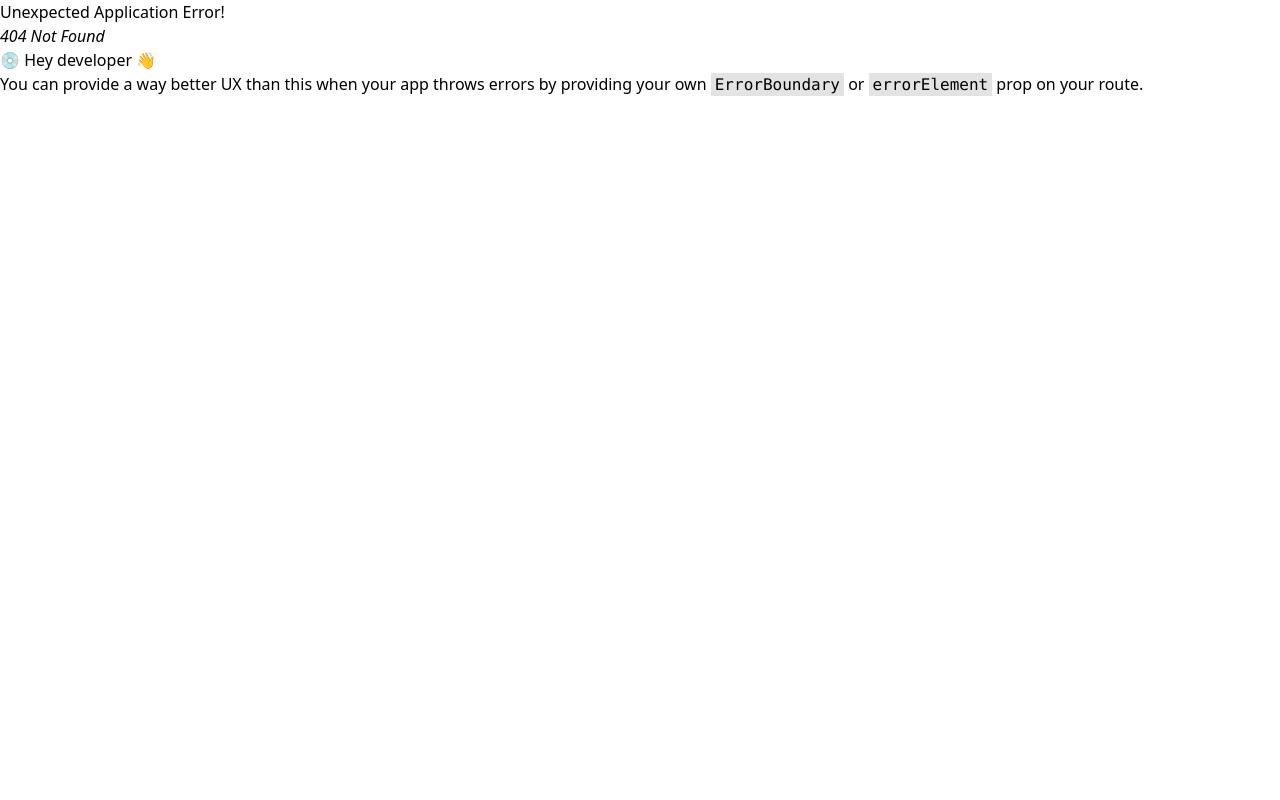
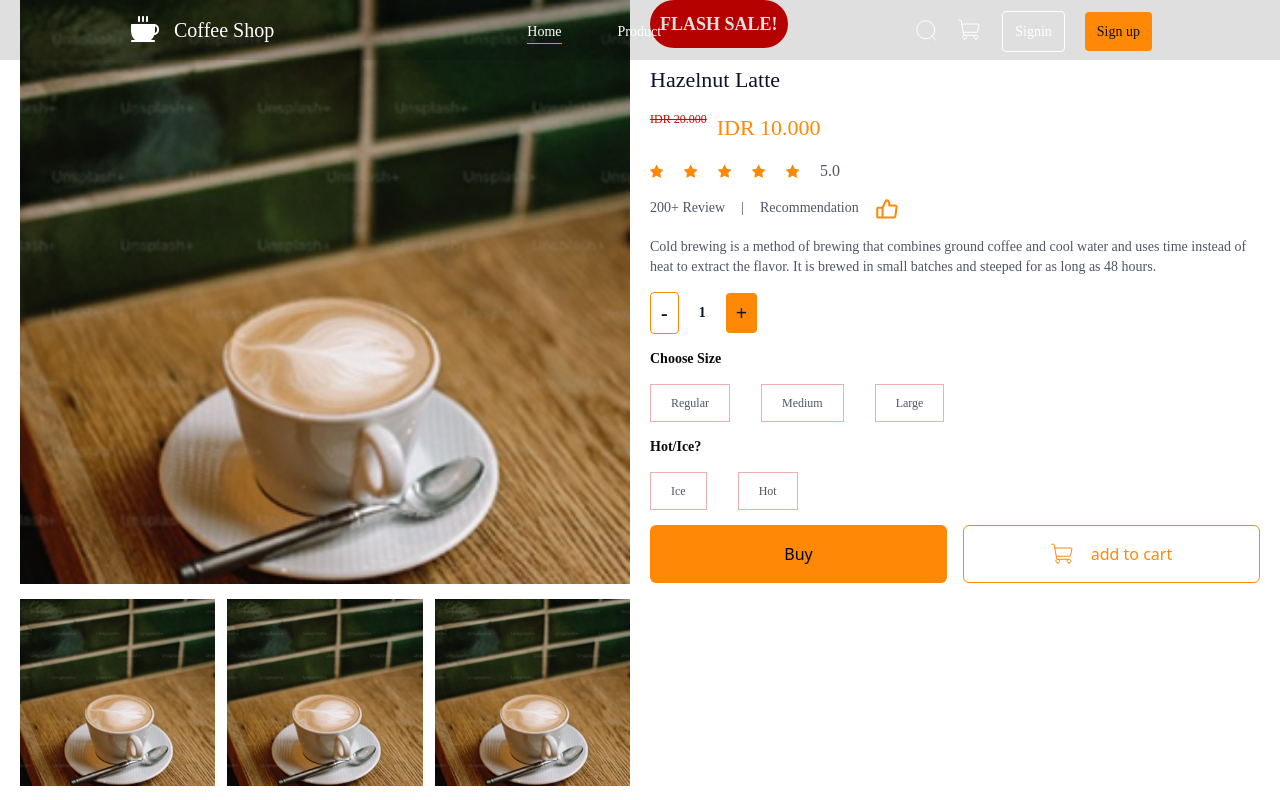
Before and after one commit to adityabastyas/koda-b6-react, a React (Vite) app: page /detail-product in a window 1280 px wide. Before the commit this address had no page. Shown: the top 800 px of the page. Built offline with nearby package versions, Linux system fonts and the light colour scheme.

Commit message:
feat: add new structur detail product and styling

```diff
--- a/src/App.jsx
+++ b/src/App.jsx
@@ -5,6 +5,8 @@ import Home from "./pages/Home";
 import { createBrowserRouter, RouterProvider } from "react-router-dom";
 import AppLayout from "./components/AppLayout";
 import Products from "./pages/Products";
+import DetailProduct from "./pages/DetailProduct";
+
 const router = createBrowserRouter([
   {
     element: <AppLayout />,
@@ -16,6 +18,10 @@ const router = createBrowserRouter([
       {
         path: "/products",
         element: <Products />,
+      },
+      {
+        path: "/detail-product",
+        element: <DetailProduct />,
       },
     ],
   },
--- /dev/null
+++ b/src/pages/DetailProduct.jsx
@@ -0,0 +1,165 @@
+import React from "react";
+import Button from "../components/Button";
+
+function DetailProduct() {
+  return (
+    <section className='flex flex-col md:flex-row w-full px-5 md:gap-5'>
+      {/* Image Gallery */}
+      <div className='flex flex-col gap-[15px] md:w-1/2'>
+        <img
+          src='src/assets/img/image-31.png'
+          alt='Main product image coffe'
+          className='w-full h-auto block'
+        />
+        <div className='flex w-full gap-3'>
+          <img
+            src='src/assets/img/image-31.png'
+            alt='Thumbnail 1 product coffe'
+            className='flex-1 min-w-0'
+          />
+          <img
+            src='src/assets/img/image-31.png'
+            alt='Thumbnail 2 product coffe'
+            className='flex-1 min-w-0'
+          />
+          <img
+            src='src/assets/img/image-31.png'
+            alt='Thumbnail 3 product coffe'
+            className='flex-1 min-w-0'
+          />
+        </div>
+      </div>
+
+      {/* Product Details */}
+      <article className='flex flex-col gap-[15px] mt-2.5 md:mt-0 md:w-1/2'>
+        {/* Flash Sale Badge */}
+        <div className='flex'>
+          <span className="text-white font-['Plus_Jakarta_Sans'] text-lg font-bold py-2.5 px-2.5 rounded-3xl bg-[#d00000]">
+            FLASH SALE!
+          </span>
+        </div>
+
+        {/* Title */}
+        <h3 className="text-[22px] font-medium text-[#0b132a] font-['Plus_Jakarta_Sans']">
+          Hazelnut Latte
+        </h3>
+
+        {/* Price */}
+        <div className='flex gap-2.5'>
+          <span className="text-[#d00000] text-xs font-medium font-['Plus_Jakarta_Sans'] line-through">
+            IDR 20.000
+          </span>
+          <span className="font-medium text-[22px] text-[#ff8906] font-['Plus_Jakarta_Sans']">
+            IDR 10.000
+          </span>
+        </div>
+
+        {/* Rating */}
+        <div className='flex items-center gap-2.5'>
+          <img
+            className='mr-2.5'
+            src='src/assets/img/icon/start.svg'
+            alt='star icon'
+          />
+          <img
+            className='mr-2.5'
+            src='src/assets/img/icon/start.svg'
+            alt='star icon'
+          />
+          <img
+            className='mr-2.5'
+            src='src/assets/img/icon/start.svg'
+            alt='star icon'
+          />
+          <img
+            className='mr-2.5'
+            src='src/assets/img/icon/start.svg'
+            alt='star icon'
+          />
+          <img
+            className='mr-2.5'
+            src='src/assets/img/icon/start.svg'
+            alt='star icon'
+          />
+          <span className="text-[#4f5665] text-base font-normal font-['Plus_Jakarta_Sans']">
+            5.0
+          </span>
+        </div>
+
+        {/* Review */}
+        <div className="flex text-sm font-normal text-[#4f5665] font-['Plus_Jakarta_Sans'] gap-4">
+          <span>200+ Review</span>
+          <span>|</span>
+          <span>Recommendation</span>
+          <img
+            src='src/assets/img/icon/ThumbsUp.svg'
+            alt='like icon'
+            className='cursor-pointer'
+          />
+        </div>
+
+        {/* Description */}
+        <p className="font-normal font-['Plus_Jakarta_Sans'] text-[#4f5665] text-sm">
+          Cold brewing is a method of brewing that combines ground coffee and
+          cool water and uses time instead of heat to extract the flavor. It is
+          brewed in small batches and steeped for as long as 48 hours.
+        </p>
+
+        {/* Quantity Selector */}
+        <div className="flex gap-5 text-sm font-bold text-[#0b132a] font-['Plus_Jakarta_Sans'] items-center">
+          <button className='border border-[#ff8906] rounded px-2.5 py-1.5 cursor-pointer text-xl'>
+            -
+          </button>
+          <span>1</span>
+          <button className='bg-[#ff8906] rounded border-none px-2.5 py-1.5 cursor-pointer text-xl'>
+            +
+          </button>
+        </div>
+
+        {/* Size Selection */}
+        <h4 className="text-[#0b0909] font-['Plus_Jakarta_Sans'] text-sm font-bold">
+          Choose Size
+        </h4>
+        <div className="flex gap-[31px] text-[#0b0909] font-['Plus_Jakarta_Sans'] font-normal text-xs">
+          <span className='py-2.5 px-5 border border-[#ebb1b1] cursor-pointer text-[#4f5665]'>
+            Regular
+          </span>
+          <span className='py-2.5 px-5 border border-[#ebb1b1] cursor-pointer text-[#4f5665]'>
+            Medium
+          </span>
+          <span className='py-2.5 px-5 border border-[#ebb1b1] cursor-pointer text-[#4f5665]'>
+            Large
+          </span>
+        </div>
+
+        {/* Temperature Selection */}
+        <h4 className="text-[#0b0909] font-['Plus_Jakarta_Sans'] text-sm font-bold">
+          Hot/Ice?
+        </h4>
+        <div className="flex gap-[31px] text-[#0b0909] font-['Plus_Jakarta_Sans'] font-normal text-xs">
+          <span className='py-2.5 px-5 border border-[#ebb1b1] cursor-pointer text-[#4f5665]'>
+            Ice
+          </span>
+          <span className='py-2.5 px-5 border border-[#ebb1b1] cursor-pointer text-[#4f5665]'>
+            Hot
+          </span>
+        </div>
+
+        {/* Action Buttons */}
+        <div className='grid grid-cols-1 gap-4 sm:grid-cols-2'>
+          <Button>Buy</Button>
+          <Button className='border bg-white border-[#ff8906] rounded-md py-4 flex gap-4 justify-center'>
+            <img
+              src='src/assets/img/icon/ShoppingCart.svg'
+              alt='icon cart shopping'
+              className='w-6 h-6'
+            />
+            <span className='text-[#ff8906]'>add to cart</span>
+          </Button>
+        </div>
+      </article>
+    </section>
+  );
+}
+
+export default DetailProduct;
```
